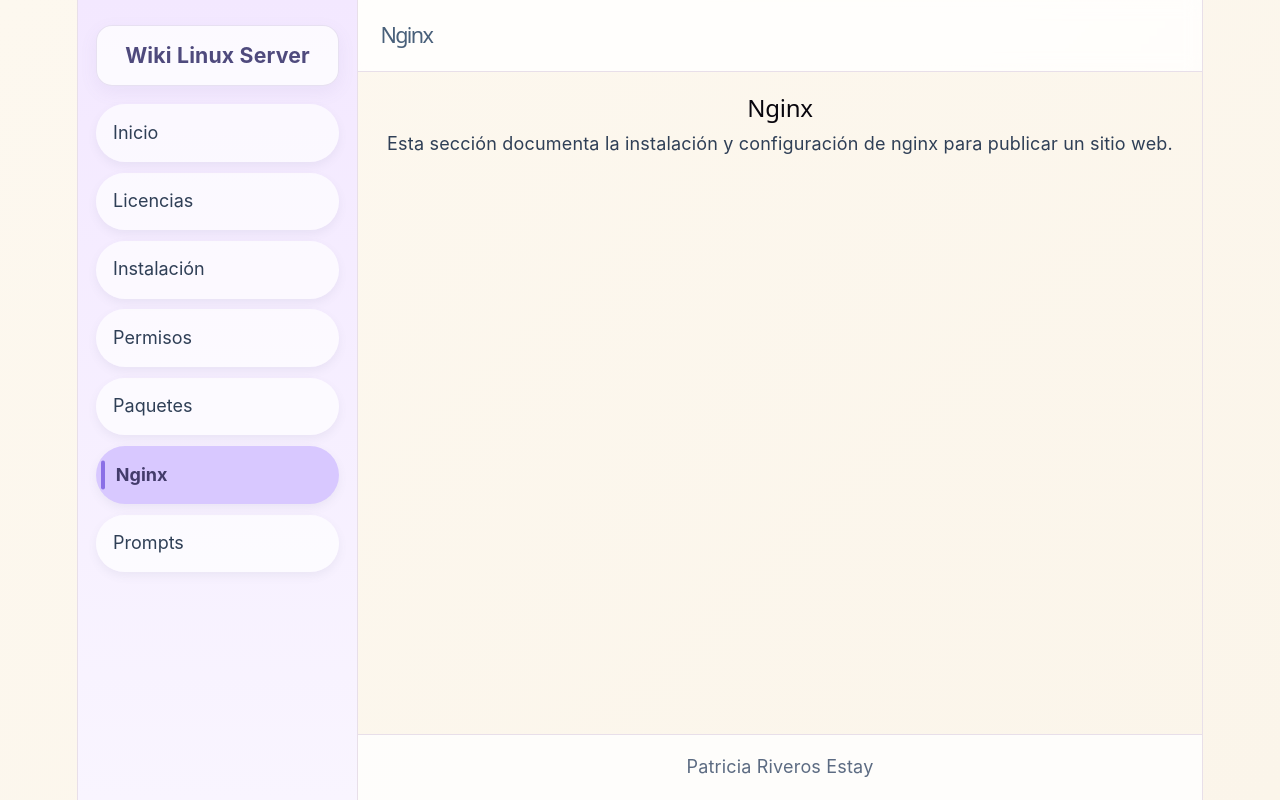
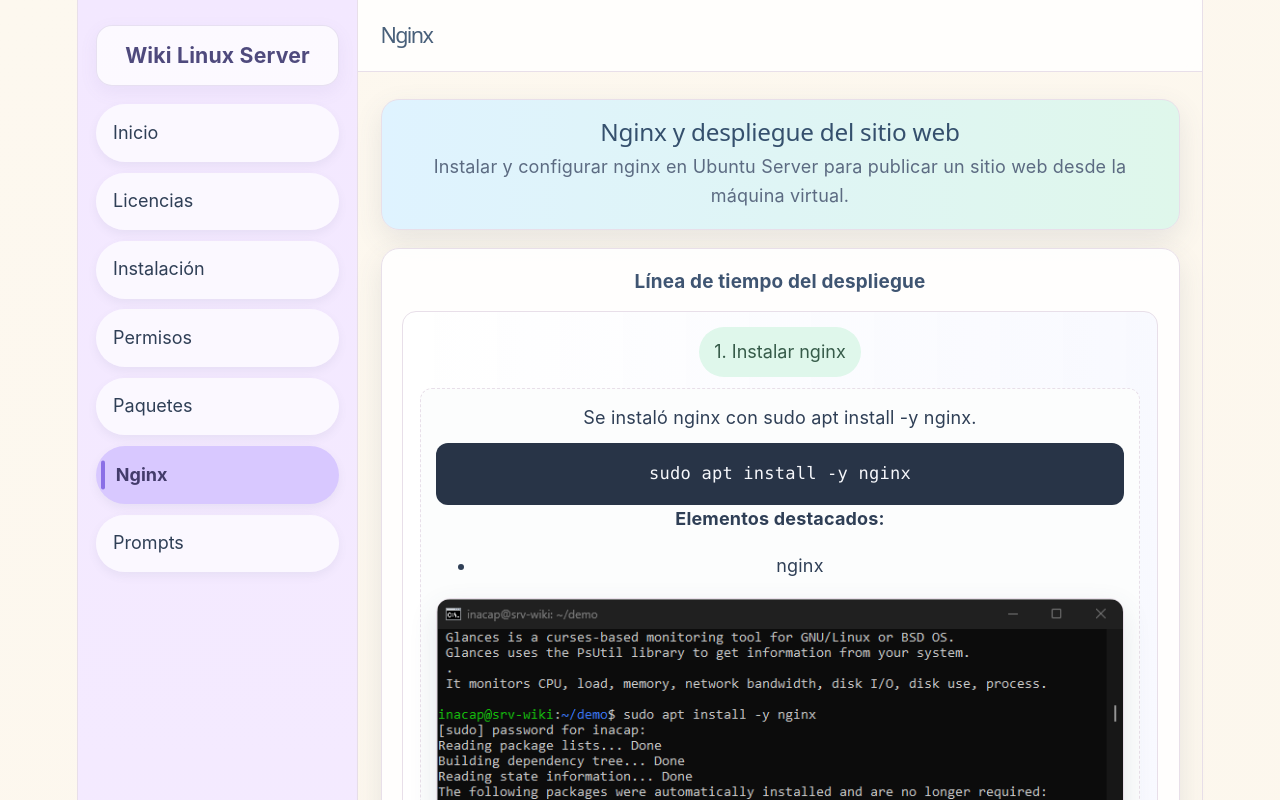
Before and after one commit to Anyaspycat/wikilnx_rivpat, a React (Vite) app: page / in a window 1280 px wide. Both pictures are taken after a click on the button "Nginx". Shown: the top 800 px of the page. Built offline with nearby package versions, Linux system fonts and the light colour scheme.

Commit message:
Se agrega sección de nginx y despliegue del sitio

```diff
--- a/src/components/Nginx.jsx
+++ b/src/components/Nginx.jsx
@@ -1,8 +1,145 @@
+import { useState } from 'react'
+
+const timelineSteps = [
+  {
+    id: 1,
+    title: 'Instalar nginx',
+    summary: 'Se instaló nginx con sudo apt install -y nginx.',
+    command: 'sudo apt install -y nginx',
+    evidence: '/img_rivpat/06_nginx/06_instalacion_nginx.png',
+    highlights: ['nginx']
+  },
+  {
+    id: 2,
+    title: 'Verificar el servicio',
+    summary: 'Se comprobó el estado de nginx y se confirmó que estaba activo.',
+    command: 'sudo systemctl status nginx',
+    evidence: '/img_rivpat/06_nginx/06_estado_nginx.png',
+    highlights: ['Active: active (running)']
+  },
+  {
+    id: 3,
+    title: 'Comprobar la página predeterminada',
+    summary: 'Se abrió http://localhost:8080 para verificar que nginx respondía por el puerto 80.',
+    command: 'http://localhost:8080',
+    evidence: '/img_rivpat/06_nginx/06_bienvenida_nginx.png',
+    highlights: ['Welcome to nginx!', 'localhost:8080']
+  },
+  {
+    id: 4,
+    title: 'Instalar herramientas',
+    summary: 'Se instalaron Node.js, npm y Git para preparar el entorno del portafolio.',
+    command: 'sudo apt install -y nodejs npm git',
+    evidence: '/img_rivpat/06_nginx/06_instalacion_node_git.png',
+    highlights: ['nodejs', 'npm', 'git']
+  },
+  {
+    id: 5,
+    title: 'Clonar el portafolio',
+    summary: 'Se clonó el repositorio del portafolio desde GitHub y se verificó su contenido.',
+    command: 'git clone https://github.com/Anyaspycat/eva01_landingpage_veterinaria.git',
+    evidence: '/img_rivpat/06_nginx/06_clon_portafolio.png',
+    highlights: ['index.html', 'css', 'img']
+  },
+  {
+    id: 6,
+    title: 'Copiar archivos y asignar permisos',
+    summary: 'Se creó la carpeta del sitio, se copiaron los archivos y se asignó el propietario www-data.',
+    command: 'sudo mkdir -p /var/www/wiki\nsudo cp -r ./* /var/www/wiki/\nsudo chown -R www-data:www-data /var/www/wiki',
+    evidence: '/img_rivpat/06_nginx/06_copia_permisos_sitio.png',
+    highlights: ['/var/www/wiki', 'www-data']
+  },
+  {
+    id: 7,
+    title: 'Configurar nginx',
+    summary: 'Se creó la configuración del sitio y se activó en nginx.',
+    command: 'sudo ln -s /etc/nginx/sites-available/wiki /etc/nginx/sites-enabled/\nsudo rm /etc/nginx/sites-enabled/default\nsudo nginx -t\nsudo systemctl reload nginx',
+    evidence: '/img_rivpat/06_nginx/06_configuracion_nginx_correcta.png',
+    highlights: ['syntax is ok', 'test is successful']
+  },
+  {
+    id: 8,
+    title: 'Comprobar el sitio publicado',
+    summary: 'Se volvió a abrir http://localhost:8080 para verificar que el portafolio reemplazó la página predeterminada.',
+    command: 'http://localhost:8080',
+    evidence: '/img_rivpat/06_nginx/06_portafolio_publicado.png',
+    highlights: ['localhost:8080']
+  }
+]
+
 function Nginx() {
+  const [openStep, setOpenStep] = useState(1)
+
   return (
-    <section className="wiki-section">
-      <h2>Nginx</h2>
-      <p>Esta sección documenta la instalación y configuración de nginx para publicar un sitio web.</p>
+    <section className="wiki-page">
+      <header className="page-header">
+        <h2>Nginx y despliegue del sitio web</h2>
+        <p className="page-subtitle">
+          Instalar y configurar nginx en Ubuntu Server para publicar un sitio web desde la máquina virtual.
+        </p>
+      </header>
+
+      <section className="section-card">
+        <h3 className="section-title">Línea de tiempo del despliegue</h3>
+        <div className="step-list">
+          {timelineSteps.map((step) => {
+            const isOpen = openStep === step.id
+
+            return (
+              <article className="step-card" key={step.id}>
+                <button
+                  type="button"
+                  className="step-button"
+                  onClick={() => setOpenStep(isOpen ? 0 : step.id)}
+                >
+                  {step.id}. {step.title}
+                </button>
+
+                {isOpen && (
+                  <div className="step-content">
+                    <p>{step.summary}</p>
+                    <pre className="code-block">{step.command}</pre>
+                    <p><strong>Elementos destacados:</strong></p>
+                    <ul>
+                      {step.highlights.map((item) => (
+                        <li key={item}>{item}</li>
+                      ))}
+                    </ul>
+                    <img className="evidence-image" src={step.evidence} alt={step.title} />
+                  </div>
+                )}
+              </article>
+            )
+          })}
+        </div>
+      </section>
+
+      <section className="section-card">
+        <h3 className="section-title">Antes y después</h3>
+        <div className="before-after-grid">
+          <figure>
+            <img className="evidence-image" src="/img_rivpat/06_nginx/06_bienvenida_nginx.png" alt="Página Welcome to nginx" />
+            <figcaption>Página Welcome to nginx</figcaption>
+          </figure>
+          <figure>
+            <img className="evidence-image" src="/img_rivpat/06_nginx/06_portafolio_publicado.png" alt="Portafolio publicado" />
+            <figcaption>Portafolio publicado</figcaption>
+          </figure>
+        </div>
+      </section>
+
+      <section className="section-card">
+        <h3 className="section-title">Resultado final</h3>
+        <div className="result-box">
+          <ul>
+            <li>Se instaló nginx y se verificó el servicio activo.</li>
+            <li>Se comprobó el acceso mediante localhost:8080.</li>
+            <li>Se clonó un portafolio desde GitHub.</li>
+            <li>Se copió el sitio a /var/www/wiki y se asignó www-data.</li>
+            <li>Se configuró y validó nginx correctamente.</li>
+          </ul>
+        </div>
+      </section>
     </section>
   )
 }
```
